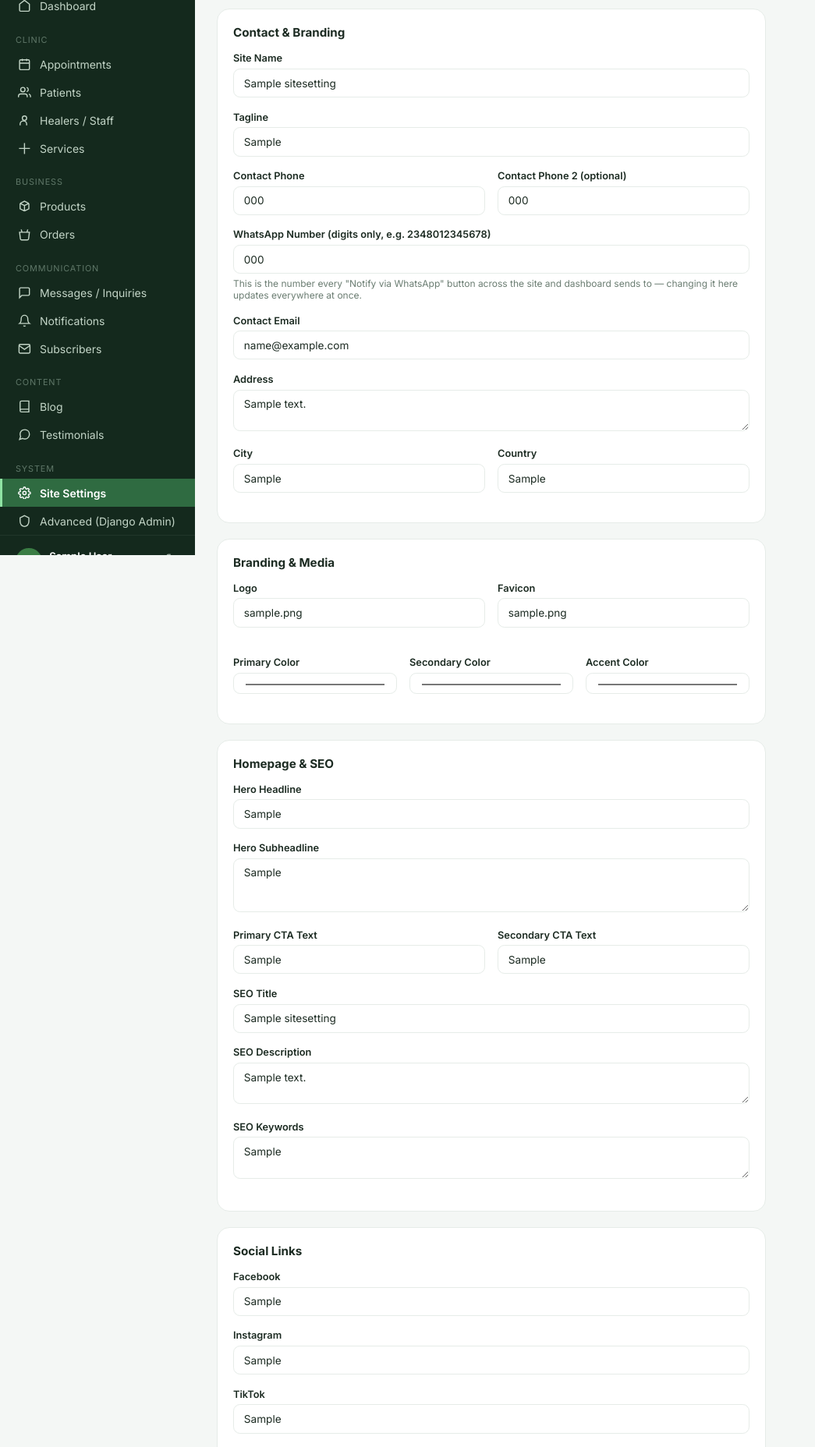
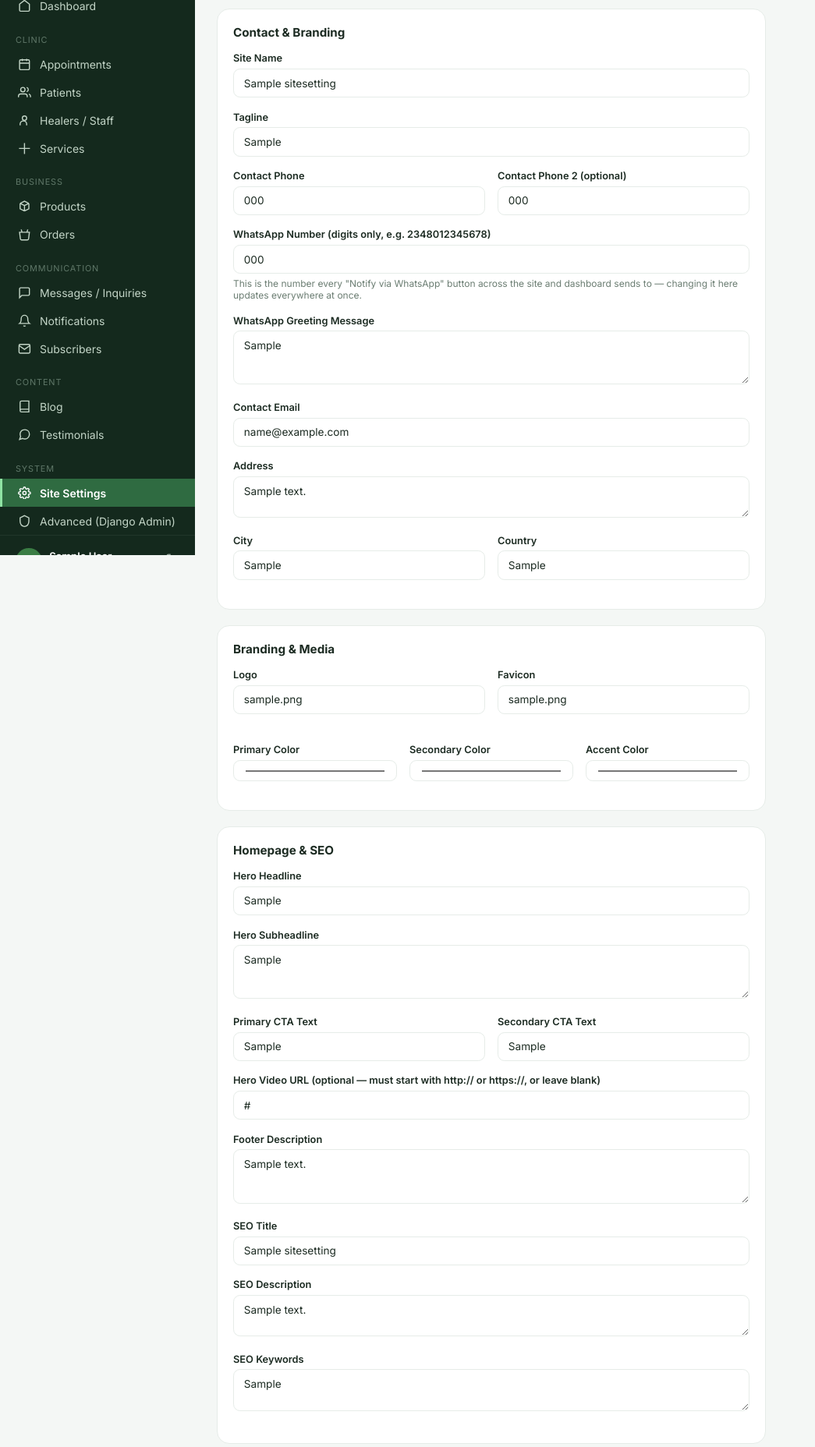
Before and after one commit to NAZEEF999/Daaru-Najaat, a Django app: page /dashboard/settings/ in a window 1280 px wide. Shown: the part 88-1944 px from the top of the page at 78% size, without its empty margins (0-1045 px from the left). Run offline with Django 5.2, Linux system fonts and the light colour scheme; a user stored in the database is signed in; tables that the repository leaves empty hold one stand-in row (values such as "Sample post"); data that the repository does not hold is empty; parts of the project's set-up code (start-up, migrations or seed data) failed here and were passed over.

Commit message:
Fix settings error

```diff
--- a/dashboard/templates/dashboard/site_settings.html
+++ b/dashboard/templates/dashboard/site_settings.html
@@ -2,19 +2,40 @@
 {% block title %}Site Settings{% endblock %}
 {% block page_title %}Site Settings{% endblock %}
 {% block content %}
+{% if form.errors %}
+<div class="card" style="margin-bottom:1.25rem;border-left:4px solid var(--danger);">
+  <p style="color:var(--danger);font-weight:600;font-size:.9rem;margin-bottom:.5rem;">Please fix the following before saving:</p>
+  <ul style="margin:0;padding-left:1.2rem;">
+    {% for field in form %}
+      {% for error in field.errors %}
+      <li style="color:var(--danger);font-size:.85rem;">{{ field.label }}: {{ error }}</li>
+      {% endfor %}
+    {% endfor %}
+  </ul>
+</div>
+{% endif %}
 <form method="post" enctype="multipart/form-data" style="max-width:44rem;">
   {% csrf_token %}
 
   <div class="card" style="margin-bottom:1.25rem;">
     <div class="card-header"><span class="card-title">Contact &amp; Branding</span></div>
-    <div class="form-group"><label class="form-label">Site Name</label>{{ form.site_name }}</div>
-    <div class="form-group"><label class="form-label">Tagline</label>{{ form.tagline }}</div>
+    <div class="form-group">
+      <label class="form-label">Site Name</label>{{ form.site_name }}
+      {% if form.site_name.errors %}<p style="color:var(--danger);font-size:.78rem;">{{ form.site_name.errors.0 }}</p>{% endif %}
+    </div>
+    <div class="form-group">
+      <label class="form-label">Tagline</label>{{ form.tagline }}
+      {% if form.tagline.errors %}<p style="color:var(--danger);font-size:.78rem;">{{ form.tagline.errors.0 }}</p>{% endif %}
+    </div>
     <div style="display:grid;grid-template-columns:1fr 1fr;gap:1rem;">
       <div class="form-group">
         <label class="form-label">Contact Phone</label>{{ form.contact_phone }}
         {% if form.contact_phone.errors %}<p style="color:var(--danger);font-size:.78rem;">{{ form.contact_phone.errors.0 }}</p>{% endif %}
       </div>
-      <div class="form-group"><label class="form-label">Contact Phone 2 (optional)</label>{{ form.contact_phone2 }}</div>
+      <div class="form-group">
+        <label class="form-label">Contact Phone 2 (optional)</label>{{ form.contact_phone2 }}
+        {% if form.contact_phone2.errors %}<p style="color:var(--danger);font-size:.78rem;">{{ form.contact_phone2.errors.0 }}</p>{% endif %}
+      </div>
     </div>
     <div class="form-group">
       <label class="form-label">WhatsApp Number (digits only, e.g. 2348012345678)</label>{{ form.whatsapp_number }}
@@ -23,55 +44,139 @@
         This is the number every "Notify via WhatsApp" button across the site and dashboard sends to — changing it here updates everywhere at once.
       </p>
     </div>
-    <div class="form-group"><label class="form-label">Contact Email</label>{{ form.contact_email }}</div>
-    <div class="form-group"><label class="form-label">Address</label>{{ form.address }}</div>
+    <div class="form-group">
+      <label class="form-label">WhatsApp Greeting Message</label>{{ form.whatsapp_greeting }}
+      {% if form.whatsapp_greeting.errors %}<p style="color:var(--danger);font-size:.78rem;">{{ form.whatsapp_greeting.errors.0 }}</p>{% endif %}
+    </div>
+    <div class="form-group">
+      <label class="form-label">Contact Email</label>{{ form.contact_email }}
+      {% if form.contact_email.errors %}<p style="color:var(--danger);font-size:.78rem;">{{ form.contact_email.errors.0 }}</p>{% endif %}
+    </div>
+    <div class="form-group">
+      <label class="form-label">Address</label>{{ form.address }}
+      {% if form.address.errors %}<p style="color:var(--danger);font-size:.78rem;">{{ form.address.errors.0 }}</p>{% endif %}
+    </div>
     <div style="display:grid;grid-template-columns:1fr 1fr;gap:1rem;">
-      <div class="form-group"><label class="form-label">City</label>{{ form.city }}</div>
-      <div class="form-group"><label class="form-label">Country</label>{{ form.country }}</div>
+      <div class="form-group">
+        <label class="form-label">City</label>{{ form.city }}
+        {% if form.city.errors %}<p style="color:var(--danger);font-size:.78rem;">{{ form.city.errors.0 }}</p>{% endif %}
+      </div>
+      <div class="form-group">
+        <label class="form-label">Country</label>{{ form.country }}
+        {% if form.country.errors %}<p style="color:var(--danger);font-size:.78rem;">{{ form.country.errors.0 }}</p>{% endif %}
+      </div>
     </div>
   </div>
 
   <div class="card" style="margin-bottom:1.25rem;">
     <div class="card-header"><span class="card-title">Branding &amp; Media</span></div>
     <div style="display:grid;grid-template-columns:1fr 1fr;gap:1rem;">
-      <div class="form-group"><label class="form-label">Logo</label>{{ form.logo }}
-        {% if form.instance.logo %}<img src="{{ form.instance.logo.url }}" style="height:2.5rem;margin-top:.5rem;">{% endif %}</div>
-      <div class="form-group"><label class="form-label">Favicon</label>{{ form.favicon }}</div>
+      <div class="form-group">
+        <label class="form-label">Logo</label>{{ form.logo }}
+        {% if form.logo.errors %}<p style="color:var(--danger);font-size:.78rem;">{{ form.logo.errors.0 }}</p>{% endif %}
+        {% if form.instance.logo %}<img src="{{ form.instance.logo.url }}" style="height:2.5rem;margin-top:.5rem;">{% endif %}
+      </div>
+      <div class="form-group">
+        <label class="form-label">Favicon</label>{{ form.favicon }}
+        {% if form.favicon.errors %}<p style="color:var(--danger);font-size:.78rem;">{{ form.favicon.errors.0 }}</p>{% endif %}
+      </div>
     </div>
     <div style="display:grid;grid-template-columns:1fr 1fr 1fr;gap:1rem;">
-      <div class="form-group"><label class="form-label">Primary Color</label>{{ form.primary_color }}</div>
-      <div class="form-group"><label class="form-label">Secondary Color</label>{{ form.secondary_color }}</div>
-      <div class="form-group"><label class="form-label">Accent Color</label>{{ form.accent_color }}</div>
+      <div class="form-group">
+        <label class="form-label">Primary Color</label>{{ form.primary_color }}
+        {% if form.primary_color.errors %}<p style="color:var(--danger);font-size:.78rem;">{{ form.primary_color.errors.0 }}</p>{% endif %}
+      </div>
+      <div class="form-group">
+        <label class="form-label">Secondary Color</label>{{ form.secondary_color }}
+        {% if form.secondary_color.errors %}<p style="color:var(--danger);font-size:.78rem;">{{ form.secondary_color.errors.0 }}</p>{% endif %}
+      </div>
+      <div class="form-group">
+        <label class="form-label">Accent Color</label>{{ form.accent_color }}
+        {% if form.accent_color.errors %}<p style="color:var(--danger);font-size:.78rem;">{{ form.accent_color.errors.0 }}</p>{% endif %}
+      </div>
     </div>
   </div>
 
   <div class="card" style="margin-bottom:1.25rem;">
     <div class="card-header"><span class="card-title">Homepage &amp; SEO</span></div>
-    <div class="form-group"><label class="form-label">Hero Headline</label>{{ form.hero_headline }}</div>
-    <div class="form-group"><label class="form-label">Hero Subheadline</label>{{ form.hero_subheadline }}</div>
+    <div class="form-group">
+      <label class="form-label">Hero Headline</label>{{ form.hero_headline }}
+      {% if form.hero_headline.errors %}<p style="color:var(--danger);font-size:.78rem;">{{ form.hero_headline.errors.0 }}</p>{% endif %}
+    </div>
+    <div class="form-group">
+      <label class="form-label">Hero Subheadline</label>{{ form.hero_subheadline }}
+      {% if form.hero_subheadline.errors %}<p style="color:var(--danger);font-size:.78rem;">{{ form.hero_subheadline.errors.0 }}</p>{% endif %}
+    </div>
     <div style="display:grid;grid-template-columns:1fr 1fr;gap:1rem;">
-      <div class="form-group"><label class="form-label">Primary CTA Text</label>{{ form.hero_cta_primary }}</div>
-      <div class="form-group"><label class="form-label">Secondary CTA Text</label>{{ form.hero_cta_secondary }}</div>
+      <div class="form-group">
+        <label class="form-label">Primary CTA Text</label>{{ form.hero_cta_primary }}
+        {% if form.hero_cta_primary.errors %}<p style="color:var(--danger);font-size:.78rem;">{{ form.hero_cta_primary.errors.0 }}</p>{% endif %}
+      </div>
+      <div class="form-group">
+        <label class="form-label">Secondary CTA Text</label>{{ form.hero_cta_secondary }}
+        {% if form.hero_cta_secondary.errors %}<p style="color:var(--danger);font-size:.78rem;">{{ form.hero_cta_secondary.errors.0 }}</p>{% endif %}
+      </div>
     </div>
-    <div class="form-group"><label class="form-label">SEO Title</label>{{ form.seo_title }}</div>
-    <div class="form-group"><label class="form-label">SEO Description</label>{{ form.seo_description }}</div>
-    <div class="form-group"><label class="form-label">SEO Keywords</label>{{ form.seo_keywords }}</div>
+    <div class="form-group">
+      <label class="form-label">Hero Video URL (optional — must start with http:// or https://, or leave blank)</label>{{ form.hero_video_url }}
+      {% if form.hero_video_url.errors %}<p style="color:var(--danger);font-size:.78rem;">{{ form.hero_video_url.errors.0 }}</p>{% endif %}
+    </div>
+    <div class="form-group">
+      <label class="form-label">Footer Description</label>{{ form.footer_description }}
+      {% if form.footer_description.errors %}<p style="color:var(--danger);font-size:.78rem;">{{ form.footer_description.errors.0 }}</p>{% endif %}
+    </div>
+    <div class="form-group">
+      <label class="form-label">SEO Title</label>{{ form.seo_title }}
+      {% if form.seo_title.errors %}<p style="color:var(--danger);font-size:.78rem;">{{ form.seo_title.errors.0 }}</p>{% endif %}
+    </div>
+    <div class="form-group">
+      <label class="form-label">SEO Description</label>{{ form.seo_description }}
+      {% if form.seo_description.errors %}<p style="color:var(--danger);font-size:.78rem;">{{ form.seo_description.errors.0 }}</p>{% endif %}
+    </div>
+    <div class="form-group">
+      <label class="form-label">SEO Keywords</label>{{ form.seo_keywords }}
+      {% if form.seo_keywords.errors %}<p style="color:var(--danger);font-size:.78rem;">{{ form.seo_keywords.errors.0 }}</p>{% endif %}
+    </div>
   </div>
 
   <div class="card" style="margin-bottom:1.25rem;">
     <div class="card-header"><span class="card-title">Social Links</span></div>
-    <div class="form-group"><label class="form-label">Facebook</label>{{ form.social_facebook }}</div>
-    <div class="form-group"><label class="form-label">Instagram</label>{{ form.social_instagram }}</div>
-    <div class="form-group"><label class="form-label">TikTok</label>{{ form.social_tiktok }}</div>
+    <div class="form-group">
+      <label class="form-label">Facebook</label>{{ form.social_facebook }}
+      {% if form.social_facebook.errors %}<p style="color:var(--danger);font-size:.78rem;">{{ form.social_facebook.errors.0 }}</p>{% endif %}
+    </div>
+    <div class="form-group">
+      <label class="form-label">Instagram</label>{{ form.social_instagram }}
+      {% if form.social_instagram.errors %}<p style="color:var(--danger);font-size:.78rem;">{{ form.social_instagram.errors.0 }}</p>{% endif %}
+    </div>
+    <div class="form-group">
+      <label class="form-label">TikTok</label>{{ form.social_tiktok }}
+      {% if form.social_tiktok.errors %}<p style="color:var(--danger);font-size:.78rem;">{{ form.social_tiktok.errors.0 }}</p>{% endif %}
+    </div>
   </div>
 
   <div class="card" style="margin-bottom:1.25rem;">
     <div class="card-header"><span class="card-title">About Page</span></div>
-    <div class="form-group"><label class="form-label">About Title</label>{{ form.about_title }}</div>
-    <div class="form-group"><label class="form-label">About Description</label>{{ form.about_description }}</div>
-    <div class="form-group"><label class="form-label">Mission</label>{{ form.about_mission }}</div>
-    <div class="form-group"><label class="form-label">Vision</label>{{ form.about_vision }}</div>
-    <div class="form-group"><label class="form-label">Registration No.</label>{{ form.registration_no }}</div>
+    <div class="form-group">
+      <label class="form-label">About Title</label>{{ form.about_title }}
+      {% if form.about_title.errors %}<p style="color:var(--danger);font-size:.78rem;">{{ form.about_title.errors.0 }}</p>{% endif %}
+    </div>
+    <div class="form-group">
+      <label class="form-label">About Description</label>{{ form.about_description }}
+      {% if form.about_description.errors %}<p style="color:var(--danger);font-size:.78rem;">{{ form.about_description.errors.0 }}</p>{% endif %}
+    </div>
+    <div class="form-group">
+      <label class="form-label">Mission</label>{{ form.about_mission }}
+      {% if form.about_mission.errors %}<p style="color:var(--danger);font-size:.78rem;">{{ form.about_mission.errors.0 }}</p>{% endif %}
+    </div>
+    <div class="form-group">
+      <label class="form-label">Vision</label>{{ form.about_vision }}
+      {% if form.about_vision.errors %}<p style="color:var(--danger);font-size:.78rem;">{{ form.about_vision.errors.0 }}</p>{% endif %}
+    </div>
+    <div class="form-group">
+      <label class="form-label">Registration No.</label>{{ form.registration_no }}
+      {% if form.registration_no.errors %}<p style="color:var(--danger);font-size:.78rem;">{{ form.registration_no.errors.0 }}</p>{% endif %}
+    </div>
   </div>
 
   <button type="submit" class="btn btn-primary">Save Settings</button>
```
